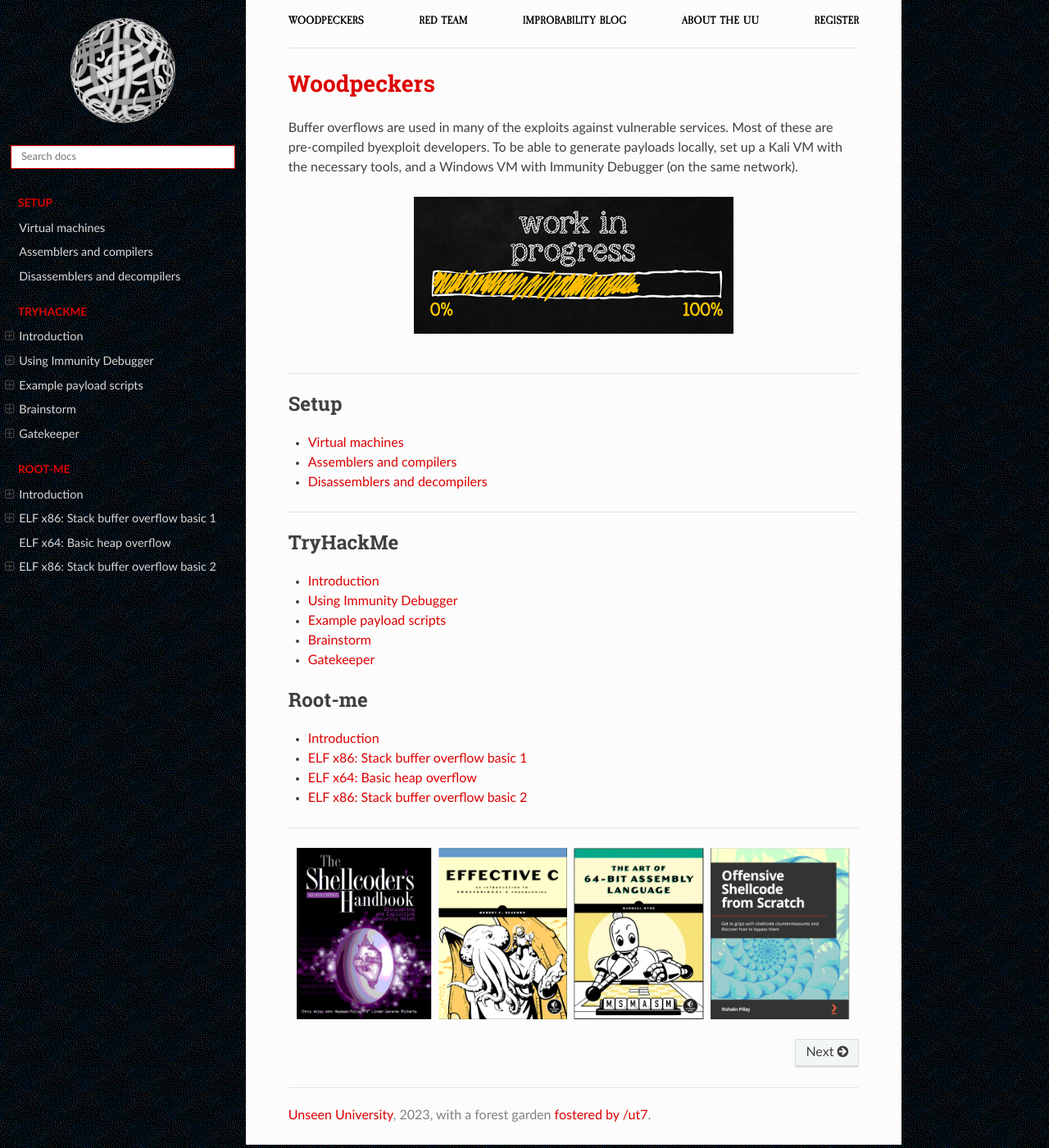
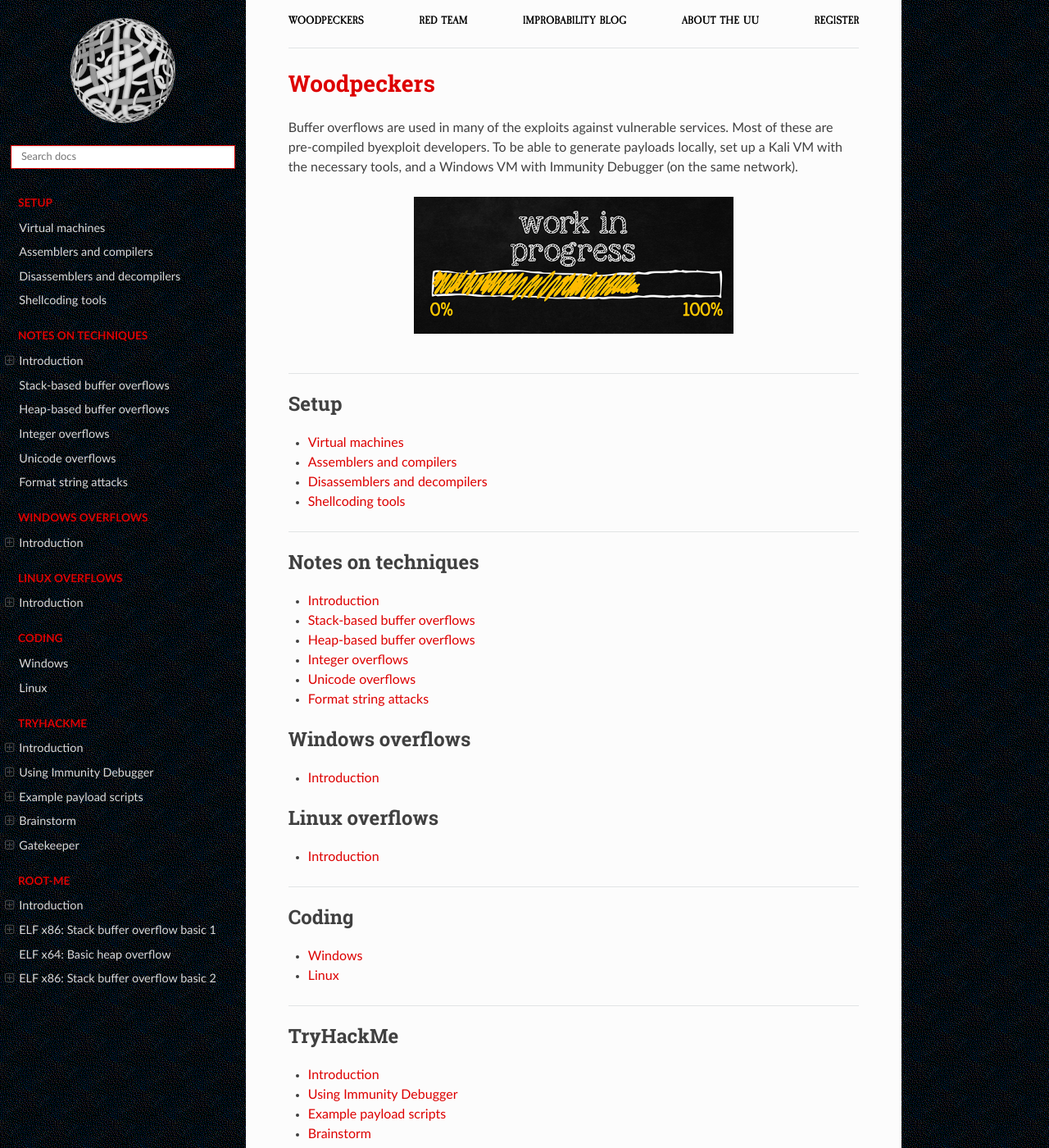
Before and after one commit to tymyrddin/red-bo, a Sphinx documentation site: the page built from source/index.rst, in a window 1280 px wide and 1400 px high. Shown: the whole window at 82% size. Built offline with Sphinx 7.4.7 and the Read the Docs theme 2.0.0, drawn with Linux system fonts in a browser that asks for light colours.

Commit message:
Initial commit

```diff
--- /dev/null
+++ b/source/docs/notes/README.md
@@ -0,0 +1,17 @@
+# Introduction
+
+## What?
+
+Buffer overflow attacks are code injection techniques that exploit an application's vulnerabilities to take control of execution flow. These attacks take advantage of programming errors that allow malicious input to overwrite parts of memory, resulting in unintended or malicious code execution.
+
+## Why?
+
+Buffer overflows are a common type of security vulnerability, particularly in legacy code or code not written with security in mind. They can be challenging to detect and exploit, but once successfully exploited, make complete control over the vulnerable system possible. Buffer overflows are one of the most common attacks used by malware and viruses to infect systems.
+
+## How?
+
+* [Stack-based buffer overflows](stack.md)
+* [Heap-based buffer overflows](heap.md)
+* [Integer overflows](integer.md)
+* [Unicode overflows](unicode.md)
+* [Format string attacks](string.md)
--- /dev/null
+++ b/source/docs/notes/stack.md
@@ -0,0 +1,3 @@
+# Stack-based buffer overflows
+
+Stack-based buffer overflows occur when malformed input is written to a program’s call stack, corrupting important data structures or pointers.
--- a/source/index.rst
+++ b/source/index.rst
@@ -16,6 +16,45 @@
    Virtual machines <https://red.tymyrddin.dev/projects/testlab/en/latest/docs/vm/README.html>
    Assemblers and compilers <https://red.tymyrddin.dev/projects/testlab/en/latest/docs/dev/README.html>
    Disassemblers and decompilers <https://red.tymyrddin.dev/projects/testlab/en/latest/docs/dis/README.html>
+   Shellcoding tools <https://red.tymyrddin.dev/projects/testlab/en/latest/docs/shellcoding/README.html>
+
+----
+
+.. toctree::
+   :maxdepth: 1
+   :includehidden:
+   :caption: Notes on techniques
+
+   docs/notes/README.md
+   docs/notes/stack.md
+   docs/notes/heap.md
+   docs/notes/integer.md
+   docs/notes/unicode.md
+   docs/notes/string.md
+
+.. toctree::
+   :maxdepth: 1
+   :includehidden:
+   :caption: Windows overflows
+
+   docs/windows/README.md
+
+.. toctree::
+   :maxdepth: 1
+   :includehidden:
+   :caption: Linux overflows
+
+   docs/linux/README.md
+
+----
+
+.. toctree::
+   :maxdepth: 1
+   :includehidden:
+   :caption: Coding
+
+   Windows <https://github.com/tymyrddin/codes-bof/tree/main/windows>
+   Linux <https://github.com/tymyrddin/codes-bof/tree/main/linux>
 
 ----
 
```
Also changed, not shown: source/docs/linux/README.md (added, +11 -0 lines), source/docs/notes/heap.md (added, +3 -0 lines), source/docs/notes/integer.md (added, +3 -0 lines), source/docs/notes/string.md (added, +3 -0 lines), source/docs/notes/unicode.md (added, +3 -0 lines), source/docs/windows/README.md (added, +9 -0 lines).
